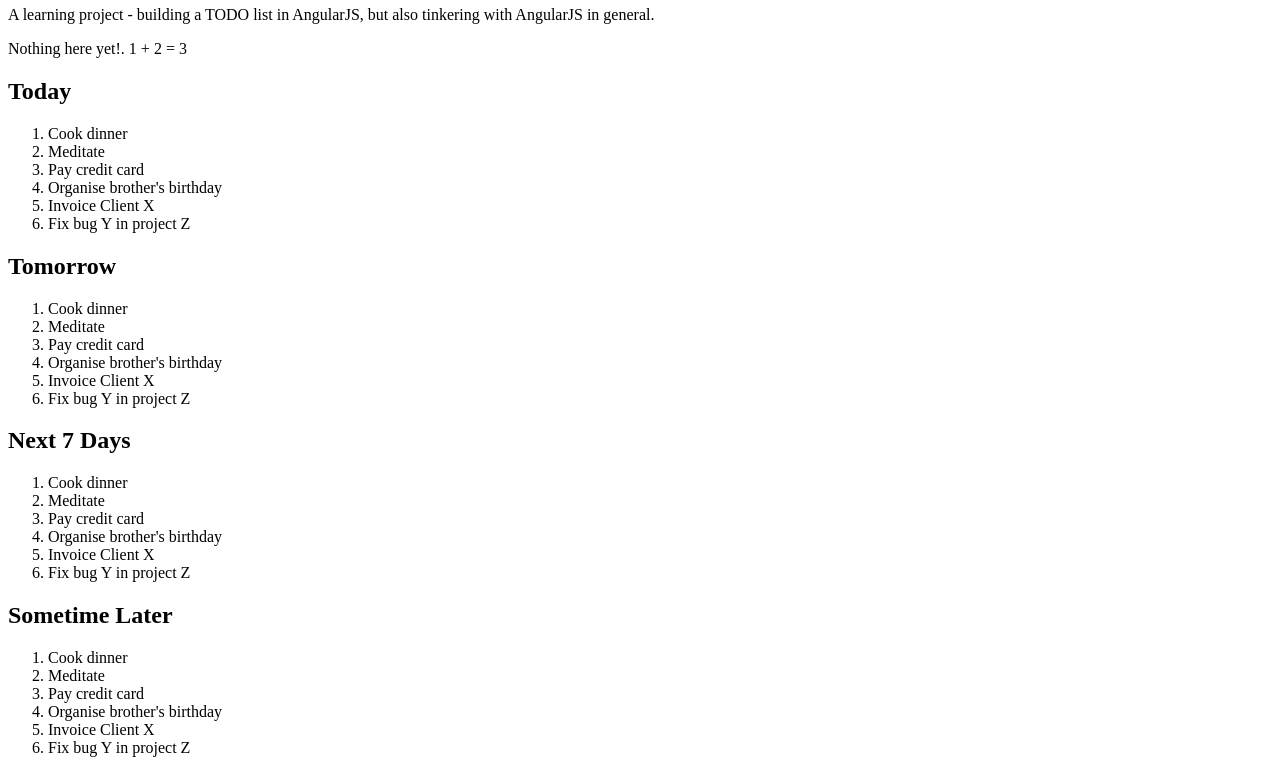
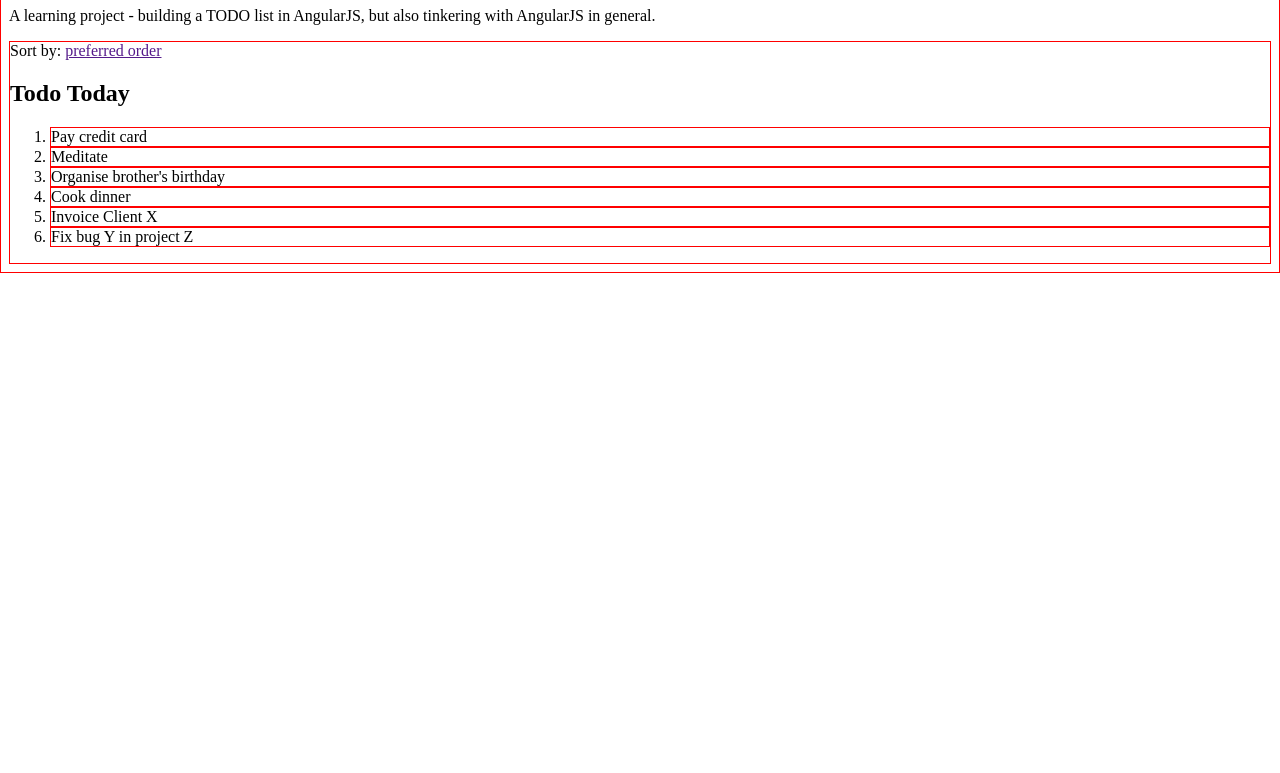
Before and after one commit to ScottMaclure/angdo, a plain HTML site: page public/index.html in a window 1280 px wide. Shown: the part 74-847 px from the top of the page. After the commit the page ends 800 px from the top, so only its background shows below. Drawn offline with Linux system fonts and the light colour scheme.

Commit message:
Mucking about with dynamic sort order

```diff
--- a/public/index.html
+++ b/public/index.html
@@ -5,47 +5,29 @@
         <meta charset="UTF-8">
         <title>Angdo: Home</title>
 
+        <style>
+            .ng-scope { border: 1px solid red; }
+        </style>
+
     </head>
     <body>
 
         <h1>Angdo</h1>
         <p>A learning project - building a TODO list in AngularJS, but also tinkering with AngularJS in general.</p>
 
-        <div>
+        <div class="TodoListController" ng-controller="TodoListController">
 
-            <p>Nothing here {{'yet' + '!'}}. 1 + 2 = {{ 1 + 2 }}</p>
+            <div>
+                Sort by:
+                <a href="" ng-model="orderProp" data-value="preferredOrder">preferred order</a>
+            </div>
 
-            <div ng-controller="TodoListController">
-
-                <h2>Today <span ng-show="query">(Filtered)</span></h2>
-                <ol>
-                    <li class="todoListItem" ng-repeat="todo in todoList">
-                        {{ todo.title }}
-                    </li>
-                </ol>
-
-                <h2>Tomorrow <span ng-show="query">(Filtered)</span></h2>
-                <ol>
-                    <li ng-repeat="todo in todoList">
-                        {{ todo.title }}
-                    </li>
-                </ol>
-
-                <h2>Next 7 Days <span ng-show="query">(Filtered)</span></h2>
-                <ol>
-                    <li ng-repeat="todo in todoList">
-                        {{ todo.title }}
-                    </li>
-                </ol>
-
-                <h2>Sometime Later <span ng-show="query">(Filtered)</span></h2>
-                <ol>
-                    <li ng-repeat="todo in todoList">
-                        {{ todo.title }}
-                    </li>
-                </ol>
-
-            </div>
+            <h2>Todo Today</h2>
+            <ol>
+                <li class="todoListItem" ng-repeat="todo in todoList | orderBy:orderProp">
+                    {{ todo.title }}
+                </li>
+            </ol>
 
         </div>
 
--- a/public/javascripts/angdo.js
+++ b/public/javascripts/angdo.js
@@ -9,14 +9,22 @@
 
 var Angdo = angular.module('Angdo', []);
 
+var angdoScope;
+
 Angdo.controller('TodoListController', function($scope, $http) {
 
 	// Load JSON data from server
 	$http.get('data/todoList.json')
 		 .then(function (res) {
+
 			//$scope.todoList = JSON.parse(res.data);
 			$scope.todoList = res.data;
-			console.log('$scope:', $scope);
+
+			// Set default order
+			$scope.orderProp = 'dueDate';
+
+			// Debugging
+			angdoScope = $scope;
 		});
 
 });
```
